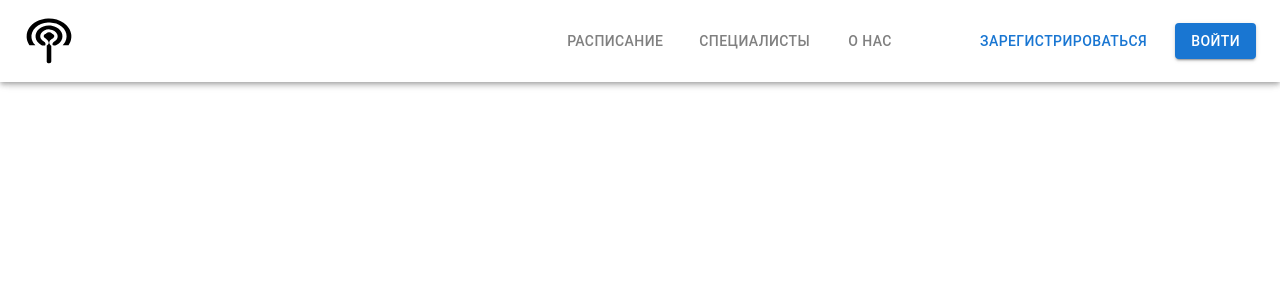
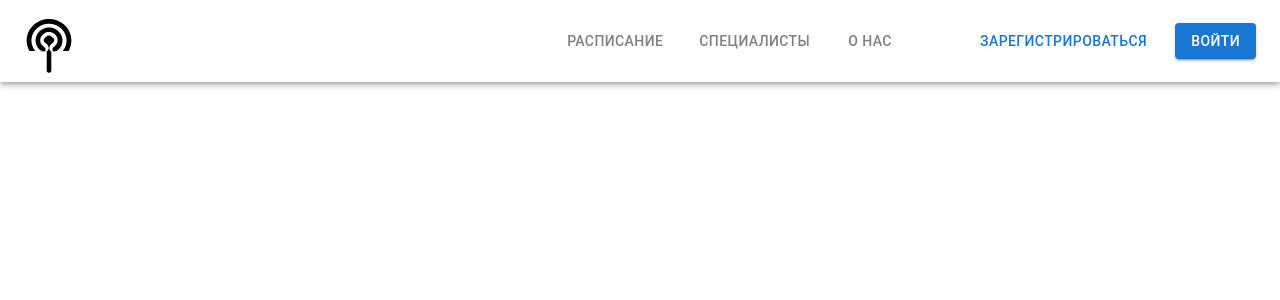
Before and after one commit to danil87/BD_kurs, a React (Create React App) app in the folder db_frontend/: page / in a window 1280 px wide. Shown: the top 300 px of the page. Built offline with nearby package versions, Linux system fonts and the light colour scheme.

Commit message:
resize logo

```diff
--- a/db_frontend/src/components/Header.css
+++ b/db_frontend/src/components/Header.css
@@ -1,5 +1,5 @@
 .Header__logo{
     display: block;
     width: 50px;
-    height: 50px;
+    height: 60px;
 }
--- a/db_frontend/src/components/Header.js
+++ b/db_frontend/src/components/Header.js
@@ -24,7 +24,7 @@ function Header() {
                 <Toolbar disableGutters>
                     <Box sx={{my: 2, height: '50px', width: '50px'}}>
                         <Icon
-                        sx={{width: '50px', display: 'block', height: '50px'}}
+                        sx={{width: '50px', display: 'block', height: '60px'}}
                         >
                             <img className='Header__logo' src="./rainbow.svg" />
                         </Icon>
```
